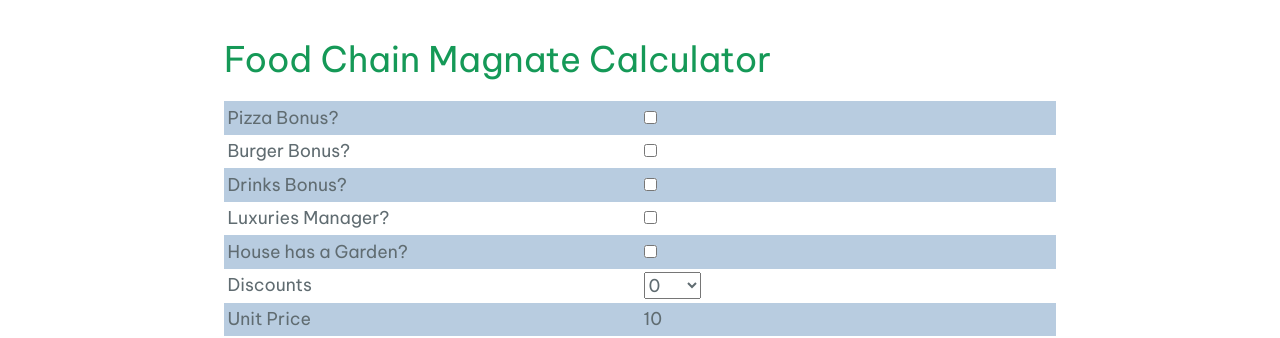
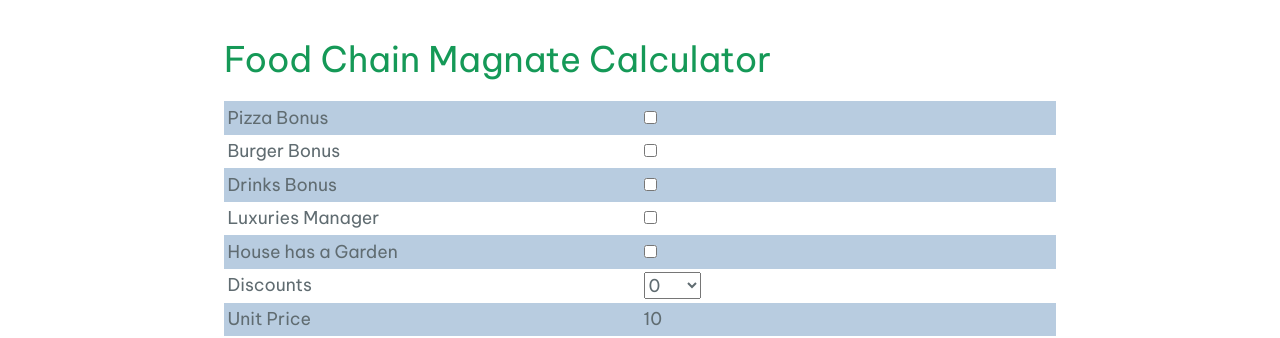
Before and after one commit to toddnguyen47/toddnguyen47.github.io, a Jekyll site: the page built from food-chain-magnate-calculator.html, in a window 1280 px wide. Shown: the part 403-741 px from the top of the page. Built offline with Jekyll 4.4.1, drawn with Linux system fonts in a browser that asks for light colours; some web fonts are replaced.

Commit message:
Remove question mark

```diff
--- a/food-chain-magnate-calculator.html
+++ b/food-chain-magnate-calculator.html
@@ -10,7 +10,7 @@
 <div class="grid-container-2-columns">
   <div class="row alternating-colors">
     <div class="grid-item">
-      Pizza Bonus?
+      Pizza Bonus
     </div>
     <div class="grid-item">
       <input type="checkbox" id="pizza-bonus-checkbox">
@@ -18,7 +18,7 @@
   </div>
   <div class="row alternating-colors">
     <div class="grid-item">
-      Burger Bonus?
+      Burger Bonus
     </div>
     <div class="grid-item">
       <input type="checkbox" id="burger-bonus-checkbox">
@@ -26,7 +26,7 @@
   </div>
   <div class="row alternating-colors">
     <div class="grid-item">
-      Drinks Bonus?
+      Drinks Bonus
     </div>
     <div class="grid-item">
       <input type="checkbox" id="drinks-bonus-checkbox">
@@ -34,7 +34,7 @@
   </div>
   <div class="row alternating-colors">
     <div class="grid-item">
-      Luxuries Manager?
+      Luxuries Manager
     </div>
     <div class="grid-item">
       <input type="checkbox" id="luxuries-manager-checkbox">
@@ -42,7 +42,7 @@
   </div>
   <div class="row alternating-colors">
     <div class="grid-item">
-      House has a Garden?
+      House has a Garden
     </div>
     <div class="grid-item">
       <input type="checkbox" id="has-garden-checkbox">
```
